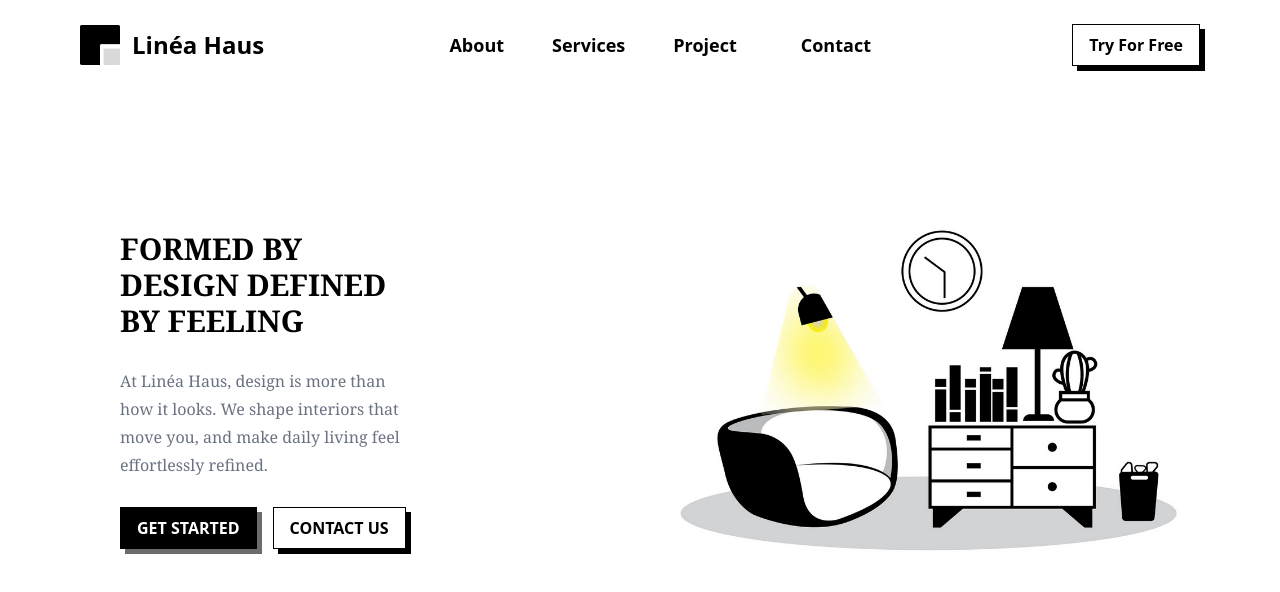
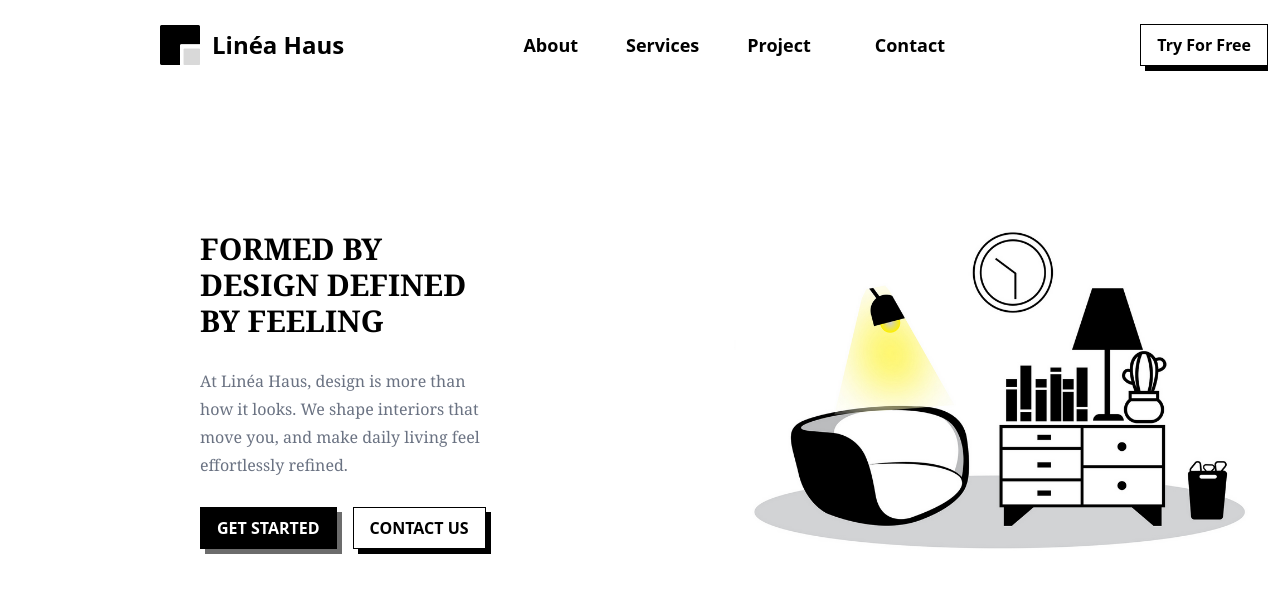
Before and after one commit to Ashwinbh-28/interior-design-website, a React (Vite) app in the folder my-design/: page / in a window 1280 px wide. Shown: the top 592 px of the page. Built offline with nearby package versions, Linux system fonts and the light colour scheme.

Commit message:
Build a hamburger for the mobile

```diff
--- a/my-design/package.json
+++ b/my-design/package.json
@@ -12,6 +12,7 @@
   "dependencies": {
     "@tailwindcss/vite": "^4.1.11",
     "framer-motion": "^12.23.6",
+    "hamburger-react": "^2.5.2",
     "react": "^19.1.0",
     "react-dom": "^19.1.0",
     "react-icons": "^5.5.0"
--- a/my-design/src/App.jsx
+++ b/my-design/src/App.jsx
@@ -4,7 +4,7 @@ import Hero from './components/HeroPage/Hero';
 
 const App = () => {
   return (
-    <main className='overflow-x-hidden'>
+    <main className='overflow-x-hidden mr-3'>
       <Navbar />
       <Hero />
     </main>
--- a/my-design/src/components/Navbar/Navbar.jsx
+++ b/my-design/src/components/Navbar/Navbar.jsx
@@ -1,5 +1,7 @@
 import React from "react";
 import Logo from "../../assets/logo.png";
+import Hamburger from "hamburger-react";
+import Sidebar from "./Sidebar";
 // import { motion } from "framer-motion";
 
 const NavLinks = [
@@ -25,26 +27,22 @@ const NavLinks = [
   },
 ];
 const Navbar = () => {
+  const [open, setOpen] = React.useState(false);
   return (
     <>
-      <div
-        initial={{ y: -100 }}
-        animate={{ y: 0 }}
-        transition={{ duration: 0.5 }}
-        className="container py-6 flex justify-between items-center"
-      >
+      <nav className="container py-6 flex justify-between items-center">
         {/* Logo section */}
         <div className="flex items-center gap-3">
           <img src={Logo} alt="logo" className="w-10" />
           <span className="text-2xl font-bold">Linéa Haus</span>
         </div>
         {/* Link section */}
-        <div className="hidden md:block !space-x-12">
+        <div className=" hidden lg:flex !space-x-12">
           {NavLinks.map((link) => {
             return (
               <a
                 href={link.link}
-                className="inline-block mx-4 text-lg font-semibold decoration-solid underline-offset-6 hover:underline"
+                className="flex mx-4 text-lg font-semibold decoration-solid underline-offset-6 hover:underline"
               >
                 {link.title}
               </a>
@@ -52,12 +50,20 @@ const Navbar = () => {
           })}
         </div>
         {/* Button section */}
-        <div>
-          <button className="primary-btn">
-            <a href="#">Try For Free</a>
-          </button>
+        <button className="primary-btn hidden lg:flex ">
+          <a href="#">Try For Free</a>
+        </button>
+        {/* Hamburger menu */}
+        <div
+          className="ham-menu block lg:hidden"
+          onClick={() => setOpen(!open)}
+        >
+          <Hamburger />
         </div>
-      </div>
+      </nav>
+
+      {/* Mobile sidebar menu */}
+      <Sidebar open={open} />
     </>
   );
 };
--- /dev/null
+++ b/my-design/src/components/Navbar/Sidebar.jsx
@@ -0,0 +1,36 @@
+import React from 'react';
+import { AnimatePresence } from "framer-motion";
+
+const Sidebar = ({ open }) => {
+  return (
+    <AnimatePresence>
+      {open && (
+        <div
+          initial={{ opacity: 0, y: -100}}
+          animate={{ opacity: 1 }}
+          exit={{ opacity: 0, y: -100 }}
+          className="absolute top-20 left-0 w-full h-screen z-50"
+        >
+          <div className="font-bold bg-gray-50 py-6 m-6 rounded-3xl shadow-lg">
+            <ul className='flex flex-col gap-3 items-center m-3'>
+              <li className="decoration-solid underline-offset-4 hover:underline cursor-pointer">
+                <a href="#">About</a>
+              </li>
+              <li className="decoration-solid underline-offset-4 hover:underline cursor-pointer">
+                <a href="#">Services</a>
+              </li>
+              <li className="decoration-solid underline-offset-4 hover:underline cursor-pointer">
+                <a href="#">Products</a>
+              </li>
+              <li className="decoration-solid underline-offset-4 hover:underline cursor-pointer">
+                <a href="#">Contacts</a>
+              </li>
+            </ul>
+          </div>
+        </div>
+      )}
+    </AnimatePresence>
+  );
+};
+
+export default Sidebar;
--- a/my-design/src/index.css
+++ b/my-design/src/index.css
@@ -2,18 +2,24 @@
 
 @layer utilities {
     .container {
+      margin-left: 1rem;
+      margin-right: 1rem;
       padding-left: 1rem;
       padding-right: 1rem;
     }
 
     @media (min-width: 640px) {
       .container {
+        margin-left: 2rem;
+        margin-right: 2rem;
         padding-left: 2rem;
         padding-right: 2rem;
       }
     }
     @media (min-width: 1024px) {
       .container {
+        margin-left: 4rem;
+        margin-right: 4rem;
         padding-left: 4rem;
         padding-right: 4rem;
       }
@@ -21,6 +27,8 @@
 
     @media (min-width: 1280px) {
       .container {
+        margin-left: 5rem;
+        margin-right: 5rem;
         padding-left: 5rem;
         padding-right: 5rem;
       }
```
Also changed, not shown: 1 other file (tests, documents, lock files or other folders).
